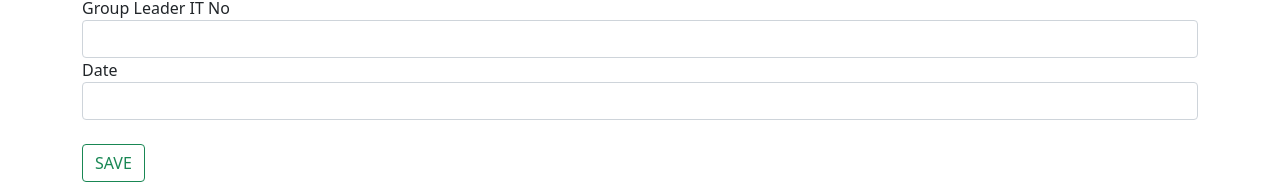
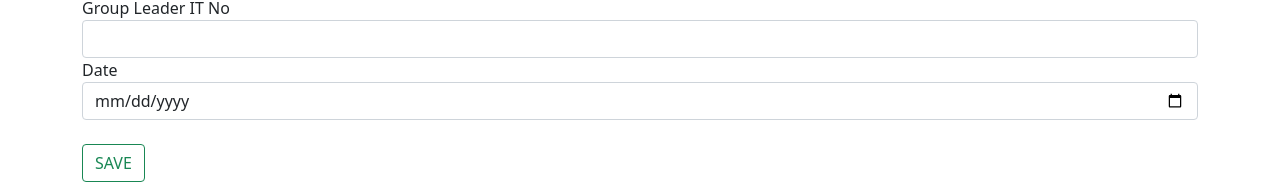
Before and after one commit to Minuli-Lavanya/AF_Project, a React app in the folder frontend/: page /RequestSupervisor in a window 1280 px wide. Shown: the part 416-600 px from the top of the page. Built offline with nearby package versions, Linux system fonts and the light colour scheme.

Commit message:
add supervisor request

```diff
--- a/frontend/src/App.js
+++ b/frontend/src/App.js
@@ -2,8 +2,11 @@ import React from "react";
 import {BrowserRouter, Routes, Route} from "react-router-dom";
 
 import Home from "./components/Home";
+
 import AddSupervisorRequest from "./components/RequestSupervisor/AddSupervisorRequest";
-
+import ViewSupervisorRequest from "./components/RequestSupervisor/ViewSupervisorRequest";
+import UpdateSupervisorApproval from "./components/Admin/SupervisorApproval/UpdateSupervisorApproval";
+import SupervisorView from "./components/Admin/SupervisorApproval/SupervisorView";
 
 
 const App=()=>{
@@ -16,9 +19,9 @@ const App=()=>{
 
                   <Route path="/" element= {<Home/>}/>
                   <Route path="/RequestSupervisor" element= {<AddSupervisorRequest/>}/>
-
-
-
+                  <Route path="/ViewSupervisorRequest" element= {<ViewSupervisorRequest/>}/>
+                  <Route path="/updateSupervisorApproval/:_id" element= {<UpdateSupervisorApproval/>}/>
+                  <Route path="/supervisorView" element= {<SupervisorView/>}/>
 
           </Routes>
       </BrowserRouter>
--- a/frontend/src/components/RequestSupervisor/AddSupervisorRequest.js
+++ b/frontend/src/components/RequestSupervisor/AddSupervisorRequest.js
@@ -104,7 +104,7 @@ const AddSupervisorRequest=()=>{
 
                         <div className="form-group">
                             <label htmlFor="name">Date</label>
-                            <input type="text" className="form-control" id="sdate" required
+                            <input type="date" className="form-control" id="sdate" required
                                 onChange = {(e) => {
                                     setsdate(e.target.value);
                                 }}
```
Also changed, not shown: frontend/src/components/Admin/README.md (added).
